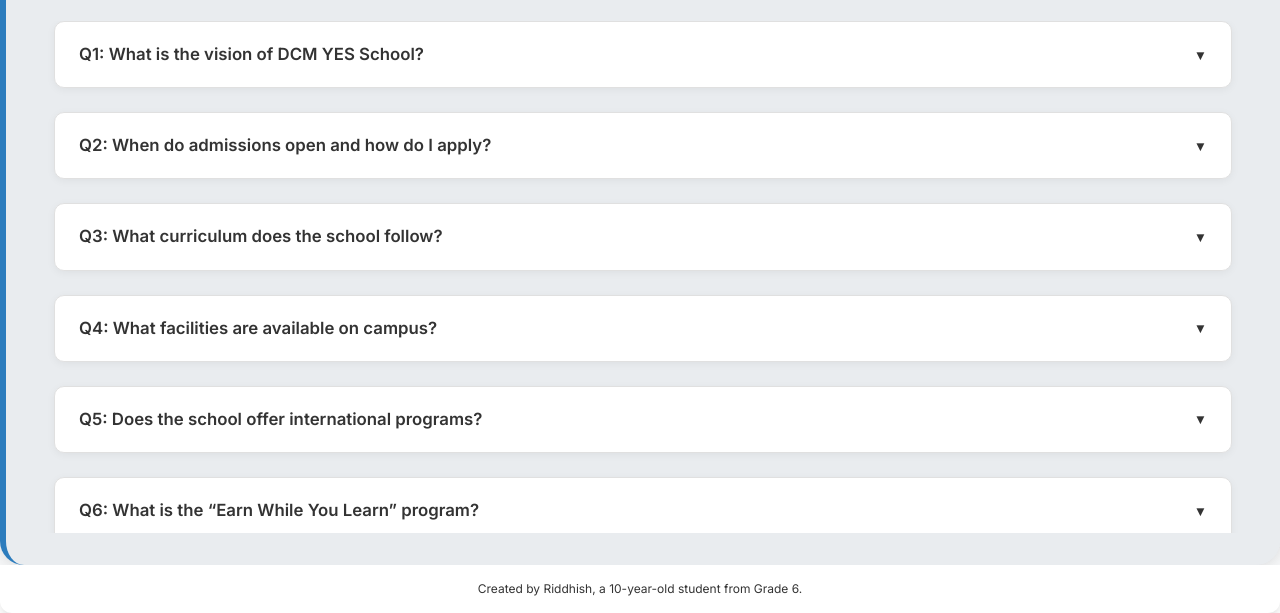
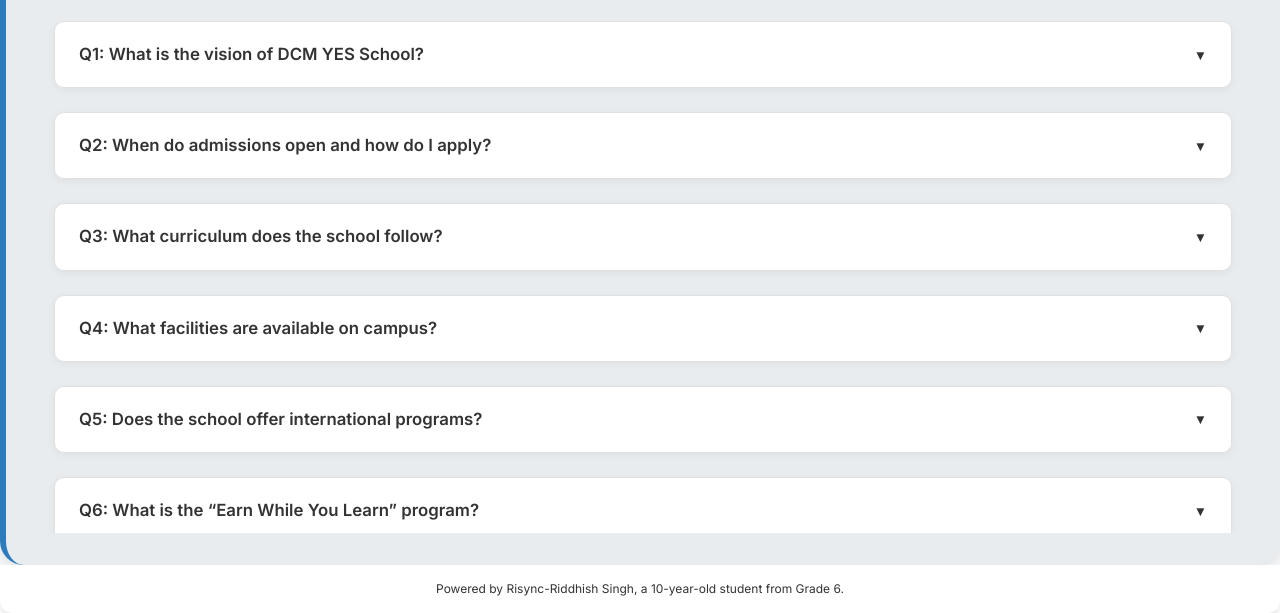
Before and after one commit to Riddhish-Singh/DCM-YES-school, a plain HTML site: page index.html in a window 1280 px wide. Shown: the part 187-800 px from the top of the page. Drawn offline with nearby package versions, Linux system fonts and the light colour scheme.

Commit message:
Add files via upload

```diff
--- a/index.html
+++ b/index.html
@@ -266,7 +266,7 @@
     </div>
 
     <footer class="text-center py-4 text-xs" style="color: var(--text-color);">
-      <p>Created by Riddhish, a 10-year-old student from Grade 6.</p>
+      <p>Powered by Risync-Riddhish Singh, a 10-year-old student from Grade 6.</p>
     </footer>
 
   </div>
```
